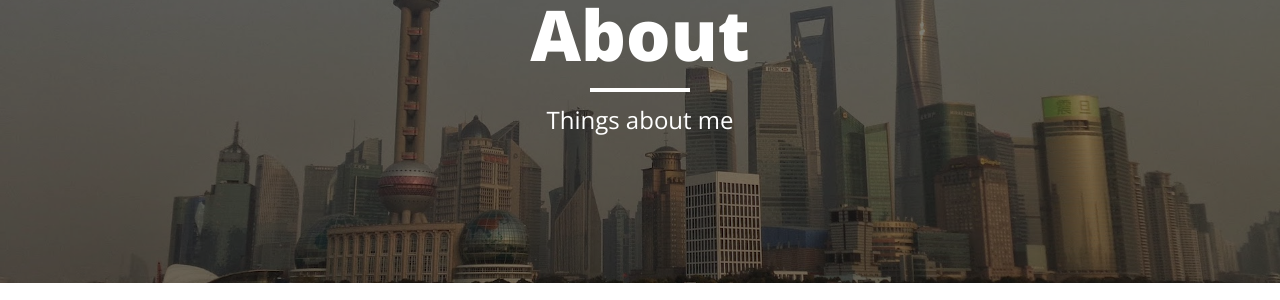
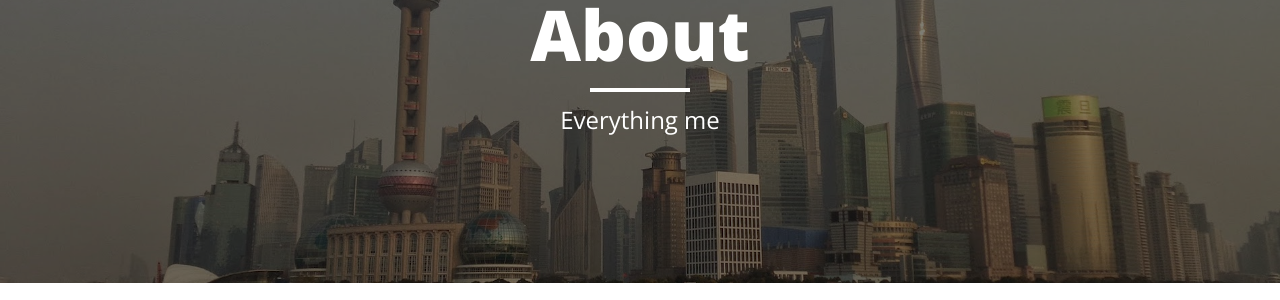
Before and after one commit to hsyodysseyjr/wiseodd0, a Jekyll site: the page built from about.html, in a window 1280 px wide. Shown: the part 154-454 px from the top of the page. Built offline with Jekyll 4.4.1, drawn with Linux system fonts in a browser that asks for light colours; nearby versions of some CDN libraries; Markdown is read by kramdown in place of the engine named in the settings.

Commit message:
Revise wording in about page

```diff
--- a/about.html
+++ b/about.html
@@ -1,7 +1,7 @@
 ---
 layout: page
 title: "About"
-description: "Things about me"
+description: "Everything me"
 header-img: "img/about-bg.jpg"
 ---
 
```
